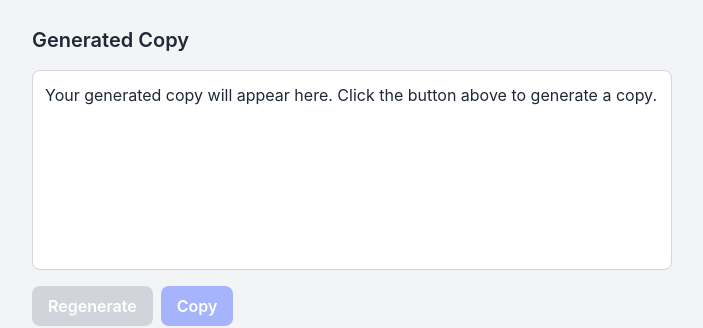
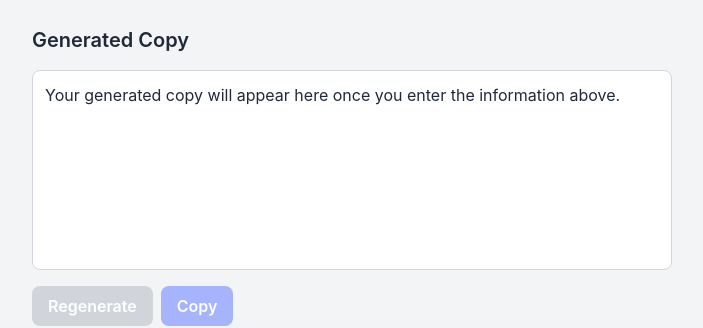
Before and after one commit to bryanguillen/ai-copy-generator, a Next.js app: page / in a window 1280 px wide. Shown: the part 443-771 px from the top of the page, without its empty margins (288-991 px from the left). Built offline with nearby package versions, Linux system fonts and the light colour scheme.

Commit message:
Update copy

```diff
--- a/src/app/page.tsx
+++ b/src/app/page.tsx
@@ -68,7 +68,7 @@ export default function Home() {
         <h2 className="text-xl font-semibold">Generated Copy</h2>
         <p className="min-h-[200px] p-3 border border-gray-300 rounded-lg bg-white">
           {generatedCopy ||
-            'Your generated copy will appear here. Click the button above to generate a copy.'}
+            'Your generated copy will appear here once you enter the information above.'}
         </p>
         <div className="flex gap-2">
           <Button
```
